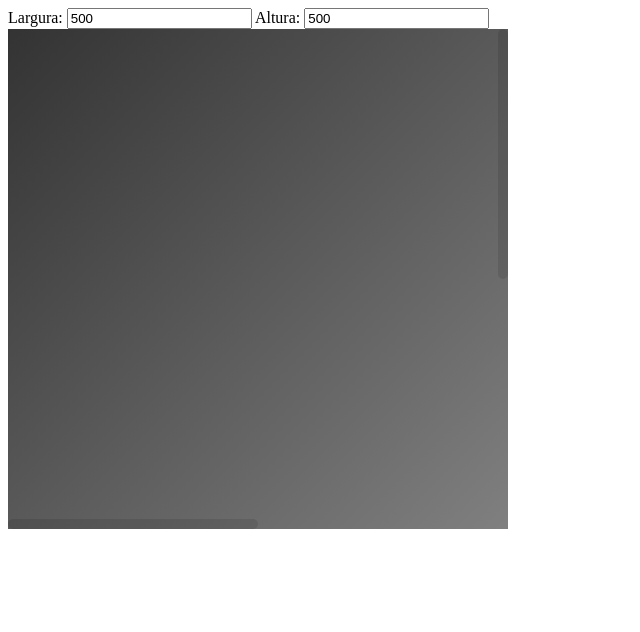
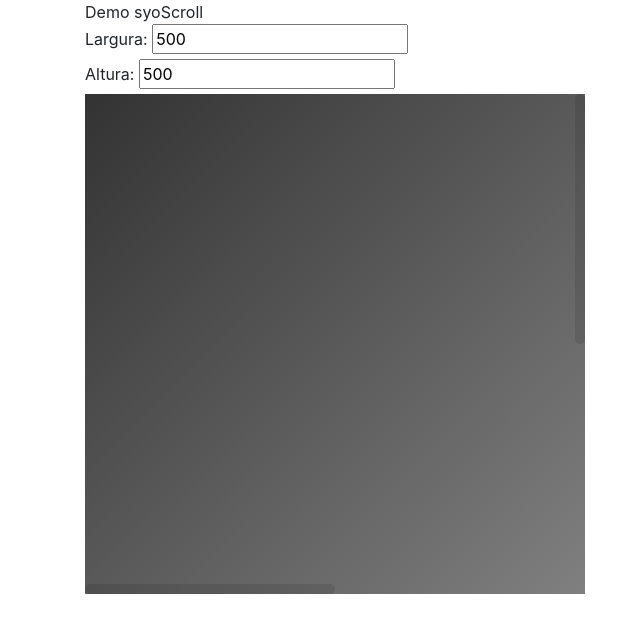
Before and after one commit to Syonet/scroll, a website: page index.html in a window 1280 px wide. Shown: the whole page, without its empty margins (0-640 px from the left). Drawn offline with nearby package versions, Linux system fonts and the light colour scheme.

Commit message:
refactor(demo): aplica Bootstrap

```diff
--- a/index.html
+++ b/index.html
@@ -4,6 +4,7 @@
         <title>syoScroll Demo</title>
         <meta charset="UTF-8">
         <meta name="viewport" content="width=device-width, initial-scale=1.0">
+        <link rel="stylesheet" href="//syonet.github.io/bootstrap/dist/bootstrap.css">
         <link rel="stylesheet" href="dist/syoScroll.css">
         <style>
             .overflow-container {
@@ -18,15 +19,29 @@
             }
         </style>
     </head>
-    <body ng-init="width = 500; height = 500">
+    <body class="syo-body-navbar" ng-init="width = 500; height = 500">
+        <div class="syo-navbar syo-navbar-fixed-top">
+            <div class="container">
+                <span class="syo-navbar-title">Demo syoScroll</span>
+            </div>
+        </div>
+
+        <div class="container container-vertical">
+            <form>
+                <div class="syo-field syo-field-inline">
                     <label>Largura:</label>
                     <input type="number" ng-model="width">
+                </div>
 
+                <div class="syo-field syo-field-inline">
                     <label>Altura:</label>
                     <input type="number" ng-model="height">
+                </div>
+            </form>
 
             <div class="overflow-container syo-scroll" ng-style="{ width: ( width + 'px' ), height: ( height + 'px' ) }">
                 <div class="overflown-element"></div>
+            </div>
         </div>
 
         <script src="node_modules/angular/angular.js"></script>
```
Lines whose indentation alone changed are shown as unchanged.
